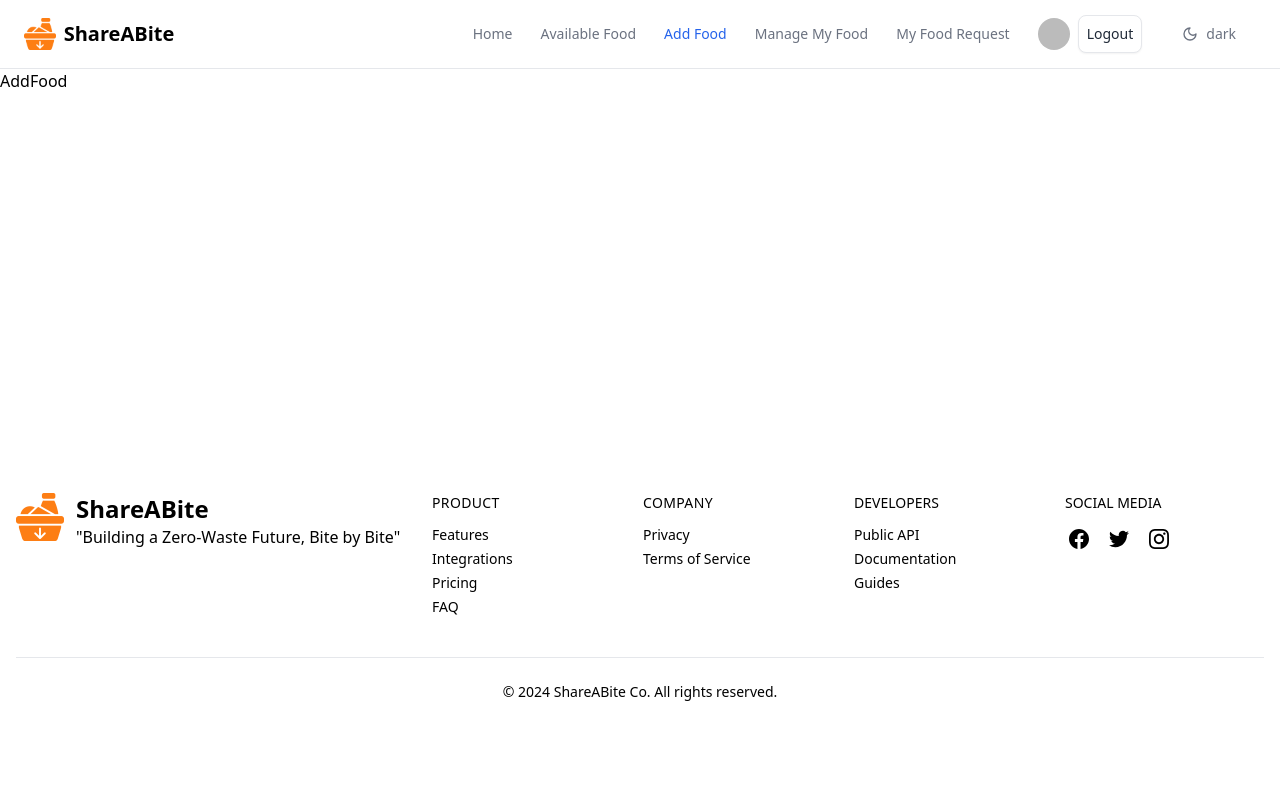
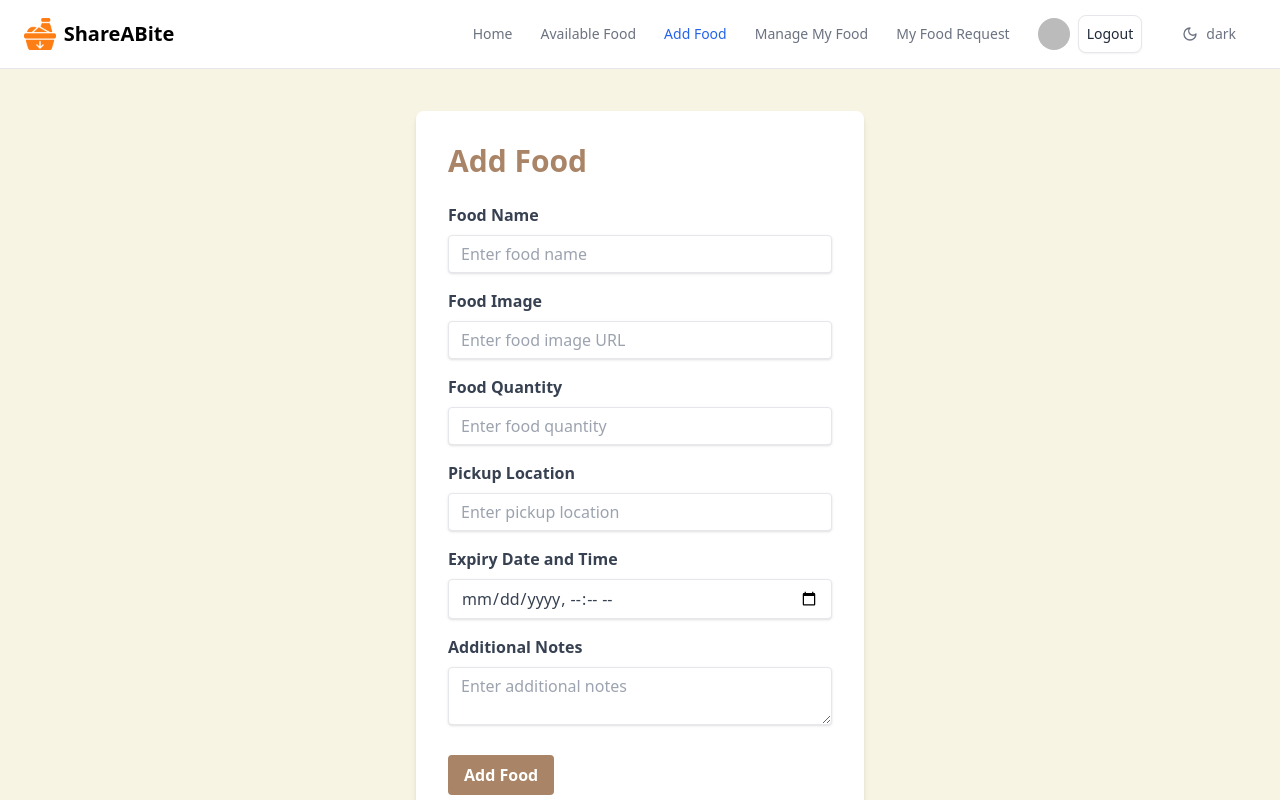
Before and after one commit to imzahidhasan/ShareABite_client, a React (Vite) app: page /add_food in a window 1280 px wide. Shown: the top 800 px of the page. Built offline with nearby package versions, Linux system fonts and the light colour scheme; no server answers; sample sign-in values are in the browser's storage.

Commit message:
added food details page and add food page

```diff
--- a/src/Pages/AddFood.jsx
+++ b/src/Pages/AddFood.jsx
@@ -1,8 +1,128 @@
 import React from 'react'
+import { useForm } from 'react-hook-form'
+import useAuth from '../Firebase/useAuth'
 
 const AddFood = () => {
+  const { user } = useAuth()
+
+  const {
+    register,
+    handleSubmit,
+    reset,
+    formState: { errors },
+  } = useForm()
+
+  const onSubmit = (data) => {
+    const foodInfo = {
+      ...data,
+      donatorName: user.displayName,
+      donatorImage: user.photoURL,
+      donatorEmail: user.email,
+      status:'available',
+    }
+    console.log(foodInfo);
+    reset()
+  }
+
+
+
   return (
-    <div>AddFood</div>
+    <div>
+      <div className="bg-[#F8F4E3] min-h-screen flex items-center justify-center">
+        <div className="bg-white p-8 rounded-lg m-5 shadow-md max-w-md w-full">
+          <h2 className="text-3xl font-bold text-[#A98467] mb-6">Add Food</h2>
+          <form onSubmit={handleSubmit(onSubmit)} >
+            <div className="mb-4">
+              <label htmlFor="foodName" className="block text-gray-700 font-bold mb-2">
+                Food Name
+              </label>
+              <input
+                {...register("foodName", { required: true })}
+                type="text"
+                id="foodName"
+                className="shadow appearance-none border rounded w-full py-2 px-3 text-gray-700 leading-tight focus:outline-none focus:shadow-outline"
+                placeholder="Enter food name"
+              />
+              {errors.exampleRequired && <span>This field is required</span>}
+
+            </div>
+            <div className="mb-4">
+              <label htmlFor="foodImage" className="block text-gray-700 font-bold mb-2">
+                Food Image
+              </label>
+              <input
+                {...register("foodImage", { required: true })}
+                type="url"
+                id="foodImage"
+                className="shadow appearance-none border rounded w-full py-2 px-3 text-gray-700 leading-tight focus:outline-none focus:shadow-outline"
+                placeholder="Enter food image URL"
+              />
+              {errors.exampleRequired && <span>This field is required</span>}
+
+            </div>
+            <div className="mb-4">
+              <label htmlFor="foodQuantity" className="block text-gray-700 font-bold mb-2">
+                Food Quantity
+              </label>
+              <input
+                {...register("quantity", { required: true })}
+                type="number"
+                id="foodQuantity"
+                className="shadow appearance-none border rounded w-full py-2 px-3 text-gray-700 leading-tight focus:outline-none focus:shadow-outline"
+                placeholder="Enter food quantity"
+              />
+              {errors.exampleRequired && <span>This field is required</span>}
+
+            </div>
+            <div className="mb-4">
+              <label htmlFor="pickupLocation" className="block text-gray-700 font-bold mb-2">
+                Pickup Location
+              </label>
+              <input
+                {...register("pickupLocation", { required: true })}
+                type="text"
+                id="pickupLocation"
+                className="shadow appearance-none border rounded w-full py-2 px-3 text-gray-700 leading-tight focus:outline-none focus:shadow-outline"
+                placeholder="Enter pickup location"
+              />
+              {errors.exampleRequired && <span>This field is required</span>}
+
+            </div>
+            <div className="mb-4">
+              <label htmlFor="expiryDateTime" className="block text-gray-700 font-bold mb-2">
+                Expiry Date and Time
+              </label>
+              <input
+                {...register("expiryDateTime", { required: true })}
+                type="datetime-local"
+                id="expiryDateTime"
+                className="shadow appearance-none border rounded w-full py-2 px-3 text-gray-700 leading-tight focus:outline-none focus:shadow-outline"
+              />
+              {errors.exampleRequired && <span>This field is required</span>}
+
+            </div>
+            <div className="mb-6">
+              <label htmlFor="additionalNotes" className="block text-gray-700 font-bold mb-2">
+                Additional Notes
+              </label>
+              <textarea
+                {...register("additionalNotes")}
+                id="additionalNotes"
+                className="shadow appearance-none border rounded w-full py-2 px-3 text-gray-700 leading-tight focus:outline-none focus:shadow-outline"
+                placeholder="Enter additional notes"
+              ></textarea>
+            </div>
+            <button
+              type="submit"
+              className="bg-[#A98467] hover:bg-[#8d6f56] text-white font-bold py-2 px-4 rounded focus:outline-none focus:shadow-outline"
+            >
+              Add Food
+            </button>
+          </form>
+        </div>
+      </div>
+
+    </div>
   )
 }
 
--- a/src/Pages/Details.jsx
+++ b/src/Pages/Details.jsx
@@ -2,7 +2,58 @@ import React from 'react'
 
 const Details = () => {
   return (
-    <div>Details</div>
+    <div>
+      <div className="bg-[#F6EEE0] min-h-screen py-8">
+        <div className="container mx-auto px-4">
+          <div className="bg-white rounded-lg shadow-md overflow-hidden">
+            <div className="relative">
+              <img
+                src={'https://i.ibb.co/ngfPjPP/pexels-klaus-nielsen-6287527.jpg'}
+
+                className="w-full h-64 object-cover"
+              />
+              <div className="absolute top-4 left-4 bg-white rounded-full p-2">
+                <img
+                  src='https://i.ibb.co/ngfPjPP/pexels-klaus-nielsen-6287527.jpg'
+
+                  className="w-12 h-12 rounded-full"
+                />
+              </div>
+            </div>
+            <div className="p-6">
+              <h1 className="text-3xl font-bold text-[#A98467] mb-2">name</h1>
+              <div className="flex items-center mb-4">
+                <img
+                  src='https://i.ibb.co/ngfPjPP/pexels-klaus-nielsen-6287527.jpg'
+
+                  className="w-8 h-8 rounded-full mr-2"
+                />
+                <span className="text-gray-700 font-semibold">donor name</span>
+              </div>
+              <div className="grid grid-cols-2 gap-4 mb-6">
+                <div>
+                  <p className="text-gray-700 font-semibold mb-1">Quantity</p>
+                  <p className="text-gray-600">quantity</p>
+                </div>
+                <div>
+                  <p className="text-gray-700 font-semibold mb-1">Expiry Date</p>
+                  <p className="text-gray-600">data</p>
+                </div>
+                <div>
+                  <p className="text-gray-700 font-semibold mb-1">Pickup Location</p>
+                  <p className="text-gray-600">location</p>
+                </div>
+              </div>
+              <p className="text-gray-700 font-semibold mb-2">Additional Notes</p>
+              <p className="text-gray-600 mb-6">note</p>
+              <button className="bg-[#A98467] hover:bg-[#8d6f56] text-white font-semibold py-2 px-4 rounded">
+                Request Food
+              </button>
+            </div>
+          </div>
+        </div>
+      </div>
+    </div>
   )
 }
 
--- a/src/Routes/Routes.jsx
+++ b/src/Routes/Routes.jsx
@@ -49,7 +49,7 @@ const routes = createBrowserRouter([
             },
             {
                 path: 'details/:id',
-                element:<Details/>
+                element:<PrivetRoute><Details/></PrivetRoute>
             }
         ]
     }
```
